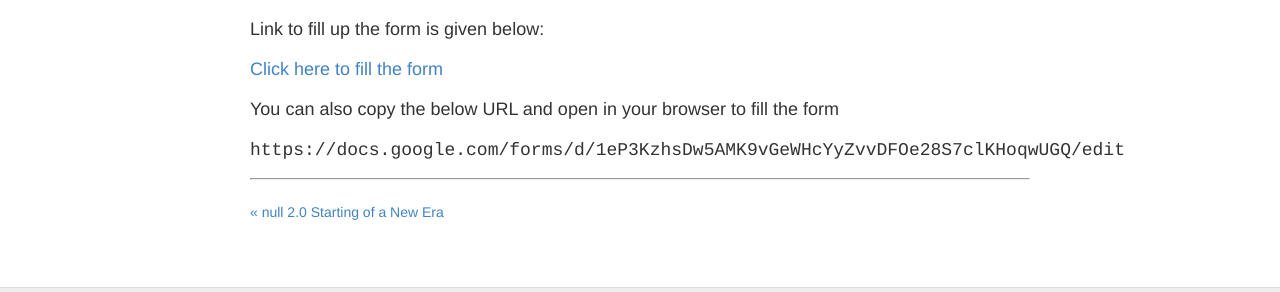
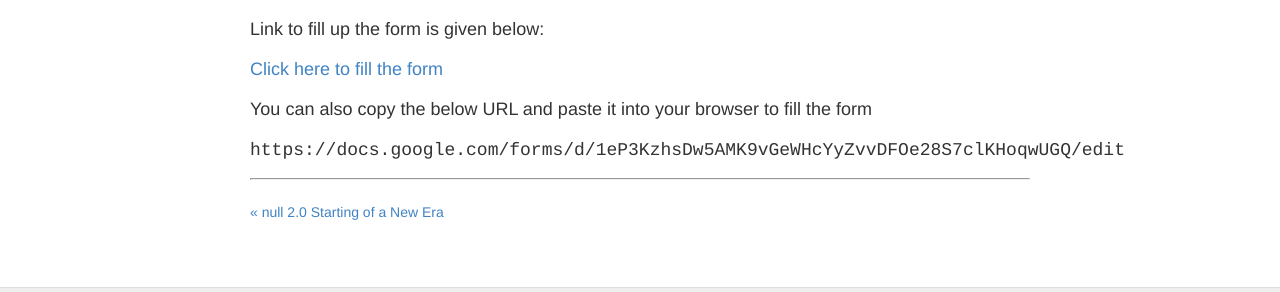
Before and after one commit to null-open-security-community/null-open-security-community.github.io, a Jekyll site: the page built from _posts/2020-07-20-call-for-initiative.md, in a window 1280 px wide. Shown: the part 887-1179 px from the top of the page. Built offline with Jekyll 4.4.1, drawn with Linux system fonts in a browser that asks for light colours.

Commit message:
Update 2020-07-20-call-for-initiative.md

```diff
--- a/_posts/2020-07-20-call-for-initiative.md
+++ b/_posts/2020-07-20-call-for-initiative.md
@@ -26,6 +26,6 @@ Link to fill up the form is given below:
 
 [Click here to fill the form](https://docs.google.com/forms/d/1eP3KzhsDw5AMK9vGeWHcYyZvvDFOe28S7clKHoqwUGQ/edit)
 
-You can also copy the below URL and open in your browser to fill the form
+You can also copy the below URL and paste it into your browser to fill the form
 
 `https://docs.google.com/forms/d/1eP3KzhsDw5AMK9vGeWHcYyZvvDFOe28S7clKHoqwUGQ/edit`
```
